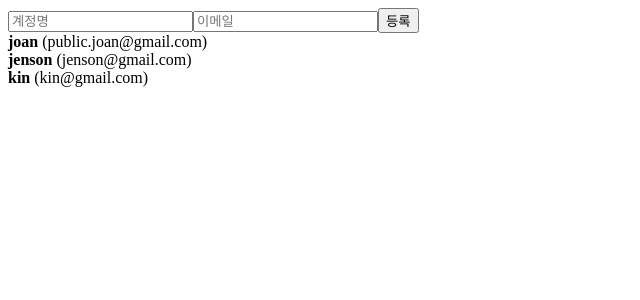
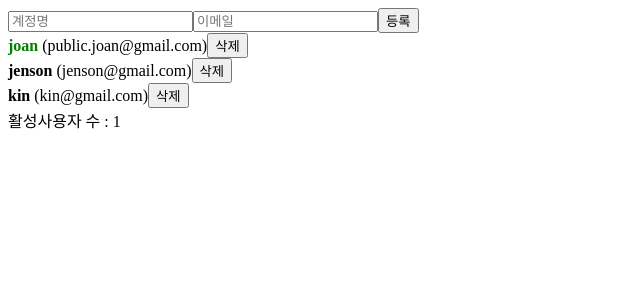
Before and after one commit to kich555/React-Practice, a React (Create React App) app: page / in a window 1280 px wide. Shown: the top 300 px of the page, without its empty margins (0-640 px from the left). Built offline with nearby package versions, Linux system fonts and the light colour scheme.

Commit message:
React function component parctice

```diff
--- a/src/App.js
+++ b/src/App.js
@@ -1,10 +1,15 @@
-import React, { useRef, useState } from 'react';
+import React, { useRef, useState, useMemo } from 'react';
 import Hello from './Hello';
 import Wrapper from './wrapper';
 import Counter from './Counter';
 import InputSample from './InputSample';
 import CreateUser from './CreateUser';
 import UserList from './UserList';
+
+function countActiveUsers(users) {
+  console.log('활성 사용자 수를 세는 중...');
+  return users.filter((user) => user.active).length;
+}
 
 function App() {
   const [inputs, setInputs] = useState({
@@ -27,16 +32,19 @@ function App() {
       id: 1,
       username: 'joan',
       email: 'public.joan@gmail.com',
+      active: true,
     },
     {
       id: 2,
       username: 'jenson',
       email: 'jenson@gmail.com',
+      active: false,
     },
     {
       id: 3,
       username: 'kin',
       email: 'kin@gmail.com',
+      active: false,
     },
   ]);
 
@@ -44,14 +52,14 @@ function App() {
 
   const onCreate = () => {
     // 나중에 구현 할 배열에 항목 추가하는 로직
-    /// ...
+    // ...
     const user = {
       id: nextId.current,
       username,
       email,
     };
 
-    setUsers([users.concat(user)]);
+    setUsers([...users, user]);
 
     setInputs({
       username: '',
@@ -60,15 +68,35 @@ function App() {
     nextId.current += 1;
   };
 
+  const onRemove = (id) => {
+    // user.id 가 파라미터로 일치하지 않는 원소만 추출해서 새로운 배열을 만듬
+    // user.id 가 id인것을 제거함
+    setUsers(users.filter((user) => user.id !== id));
+  };
+
+  const onToggle = (id) => {
+    setUsers(
+      users.map((user) =>
+        user.id === id ? { ...user, active: !user.active } : user,
+      ),
+    );
+  };
+
+  const count = useMemo(() => countActiveUsers(users), [users]);
+  // useMemo : useMemo 의 첫번째 파라미터 : 어떻게 연산할지 정의하는 함수
+  // 두번째 파라미터 : deps 배열 (이 배열 안에 넣은 내용이 바뀌면) ? 우리가 등록한 함수를 호출해서 값을 연산 : 이전에 연산한 값을 재사용
+
   return (
     <>
+      {/* <Counter /> */}
       <CreateUser
         username={username}
         email={email}
         onChange={onChange}
         onCreate={onCreate}
       />
-      <UserList users={users} />
+      <UserList users={users} onRemove={onRemove} onToggle={onToggle} />
+      <div>활성사용자 수 : {count}</div>
     </>
   );
 }
--- a/src/Counter.js
+++ b/src/Counter.js
@@ -1,15 +1,16 @@
-import React, { useState } from 'react'
+import React, { useState } from 'react';
 
 function Counter() {
-    const [number, setNumber] = useState(0);
+  const [number, setNumber] = useState(3);
   const onIncrease = () => {
-        setNumber(prevNumber => prevNumber + 1)
-    }
+    setNumber((prevNumber) => prevNumber + 1);
+  };
 
   const onDecrease = () => {
-        if(number > 0){
-        setNumber(prevNumber => prevNumber - 1)}
+    if (number > 0) {
+      setNumber(number - 1);
     }
+  };
 
   return (
     <>
--- a/src/CreateUser.js
+++ b/src/CreateUser.js
@@ -12,8 +12,8 @@ function CreateUser({ username, email, onChange, onCreate }) {
       <input
         name="email"
         placeholder="이메일"
-        onChange={onChange}
-        value={email}
+        // onChange={onChange}
+        // value={email}
       />
       <button onClick={onCreate}>등록</button>
     </>
--- a/src/UserList.js
+++ b/src/UserList.js
@@ -1,18 +1,42 @@
-import React from 'react';
+import React, { useEffect } from 'react';
 
-function User({ user }) {
+function User({ user, onRemove, onToggle }) {
+  useEffect(() => {
+    console.log('컴포넌트가 화면에 나타남');
+    return () => {
+      console.log('컴포넌트가 화면에 사라짐');
+      console.log(user);
+    };
+  }, [user]);
+
   return (
     <div>
-      <b>{user.username}</b> <span>({user.email})</span>
+      <b
+        style={{
+          cursor: 'pointer',
+          color: user.active ? 'green' : null,
+        }}
+        onClick={() => onToggle(user.id)}
+      >
+        {user.username}
+      </b>
+      &nbsp;
+      <span>({user.email})</span>
+      <button onClick={() => onRemove(user.id)}>삭제</button>
     </div>
   );
 }
 
-function UserList({ users }) {
+function UserList({ users, onRemove, onToggle }) {
   return (
     <>
       {users.map((user) => (
-        <User user={user} key={user.id} />
+        <User
+          user={user}
+          // key={user.id}
+          onRemove={onRemove}
+          onToggle={onToggle}
+        />
       ))}
     </>
   );
```
Also changed, not shown: 1 other file (tests, documents, lock files or other folders). Lines whose indentation alone changed are shown as unchanged.
